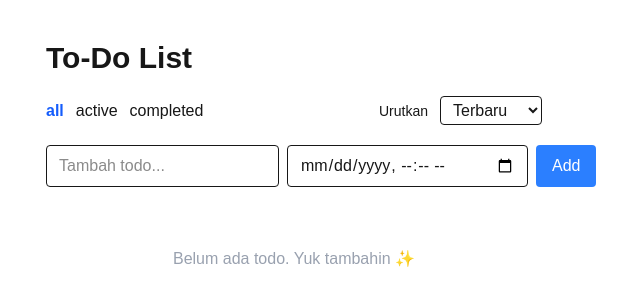
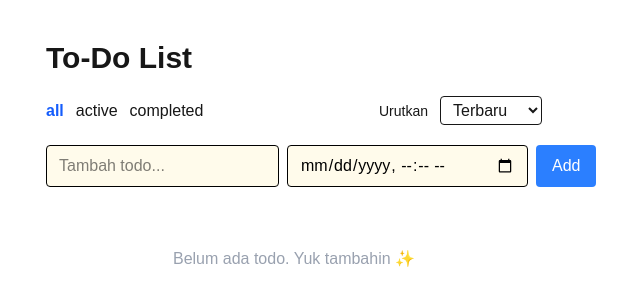
Before and after one commit to ahmadjulianrifqi/To-Do-list-Next.js-, a Next.js app: page / in a window 1280 px wide. Shown: the top 306 px of the page, without its empty margins (346-986 px from the left). Built offline with nearby package versions, Linux system fonts and the light colour scheme; no server answers; the database is empty.

Commit message:
Perbaikan UI

```diff
--- a/app/components/TodoItem.tsx
+++ b/app/components/TodoItem.tsx
@@ -37,7 +37,7 @@ export default function TodoItem({
   onDelete,
 }: TodoItemProps) {
   return (
-    <div className="p-3 border rounded bg-gray-50 flex justify-between">
+    <div className="p-3 border rounded bg-blue-500 flex justify-between ">
       <div className="flex gap-2">
         <input
           type="checkbox"
@@ -81,13 +81,13 @@ export default function TodoItem({
         )}
       </div>
 
-      <div className="flex gap-2">
+      <div className="flex gap-2 ">
         {isEditing ? (
-          <button onClick={onEditSave}>Save</button>
+          <button className="bg-blue-500 rounded px-2.5 " onClick={onEditSave}>Save</button>
         ) : (
           <button onClick={onEditStart}>Edit</button>
         )}
-        <button onClick={onDelete}>Delete</button>
+        <button className="bg-blue-500" onClick={onDelete}>Delete</button>
       </div>
     </div>
   );
--- a/app/page.tsx
+++ b/app/page.tsx
@@ -135,8 +135,8 @@ export default function Home() {
   // UI
   // =========================
   return (
-    <main className="p-10 max-w-xl mx-auto">
-      <h1 className="text-3xl font-bold mb-5">To-Do List</h1>
+    <main className="p-10 max-w-xl mx-auto ">
+      <h1 className="text-3xl font-bold mb-5 ">To-Do List</h1>
 
       {/* Filter & Sort */}
       <div className="flex gap-3 mb-5 items-center">
@@ -159,8 +159,8 @@ export default function Home() {
           onChange={(e) => setSort(e.target.value)}
           className="border px-2 py-1 rounded"
         >
-          <option value="newest">Terbaru</option>
-          <option value="deadline">Deadline</option>
+          <option className="text-black" value="newest">Terbaru</option>
+          <option className="text-black" value="deadline">Deadline</option>
         </select>
       </div>
 
@@ -171,14 +171,14 @@ export default function Home() {
           value={input}
           onChange={(e) => setInput(e.target.value)}
           placeholder="Tambah todo..."
-          className="flex-1 border px-3 py-2 rounded"
+          className="flex-1 border px-3 py-2 rounded bg-amber-50 text-black"
         />
         <input
           aria-label="Deadline Todo"
           type="datetime-local"
           value={deadline}
           onChange={(e) => setDeadline(e.target.value)}
-          className="border px-3 py-2 rounded"
+          className="border px-3 py-2 rounded bg-amber-50 text-black "
         />
         <button
           onClick={addTodo}
```
